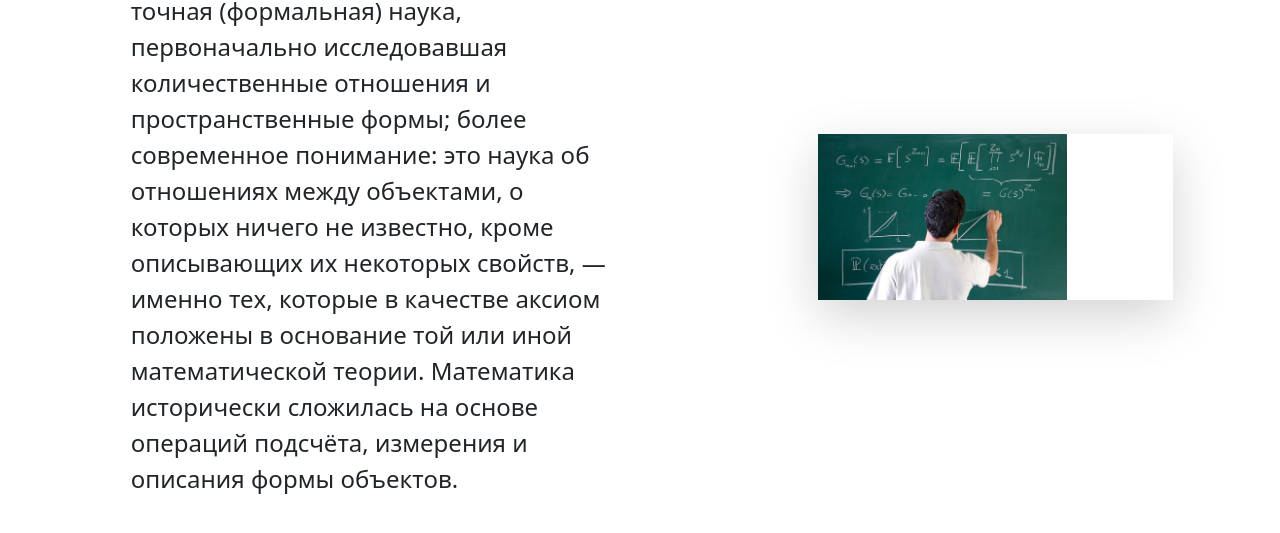
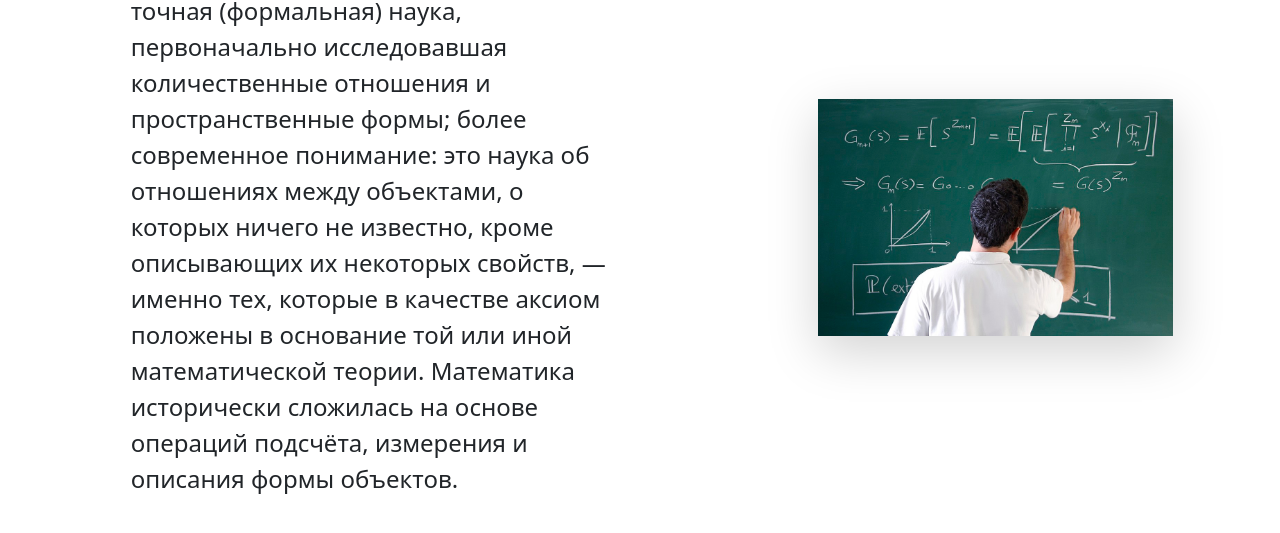
Before and after one commit to Sperantino/My_School_Boot, a plain HTML site: page math.html in a window 1280 px wide. Shown: the part 699-1232 px from the top of the page. Drawn offline with nearby package versions, Linux system fonts and the light colour scheme.

Commit message:
Update math.html

```diff
--- a/math.html
+++ b/math.html
@@ -64,7 +64,7 @@
         <p class="col-lg-10 fs-4">точная (формальная) наука, первоначально исследовавшая количественные отношения и пространственные формы; более современное понимание: это наука об отношениях между объектами, о которых ничего не известно, кроме описывающих их некоторых свойств, — именно тех, которые в качестве аксиом положены в основание той или иной математической теории. Математика исторически сложилась на основе операций подсчёта, измерения и описания формы объектов.</p>
       </div>
       <div class="col-lg-4 offset-lg-1 p-0 overflow-hidden shadow-lg">
-          <img class="rounded-lg-3" src="img/math.jpg" alt="" width="70%">
+          <img class="rounded-lg-3" src="img/math.jpg" alt="" width="100%">
       </div>
     </div>
   </div>
```
